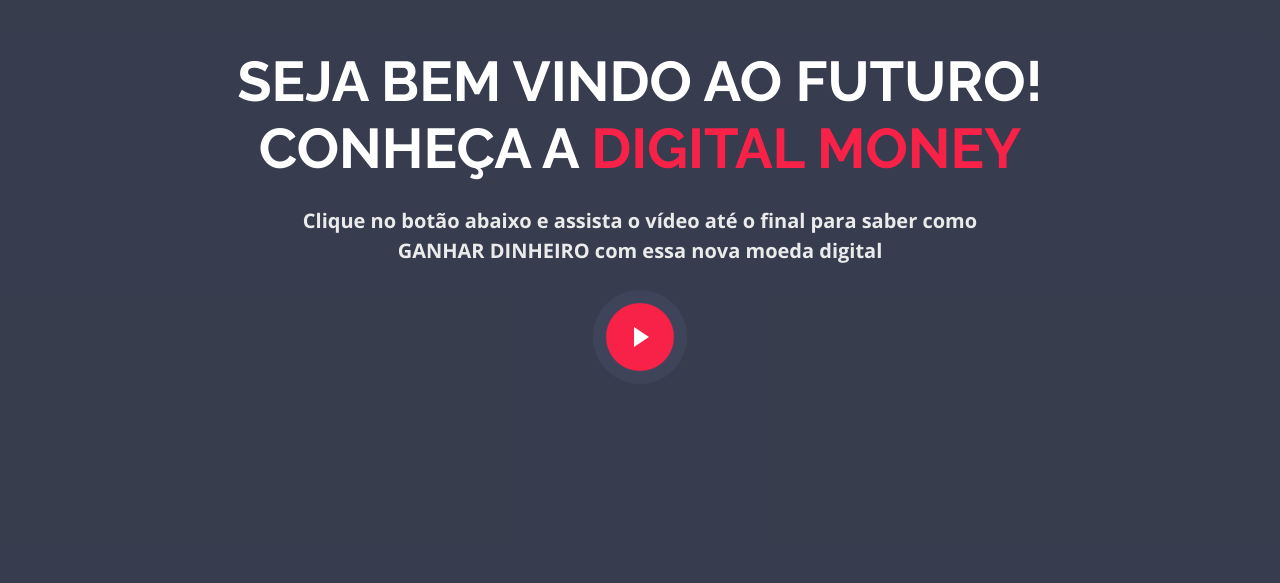
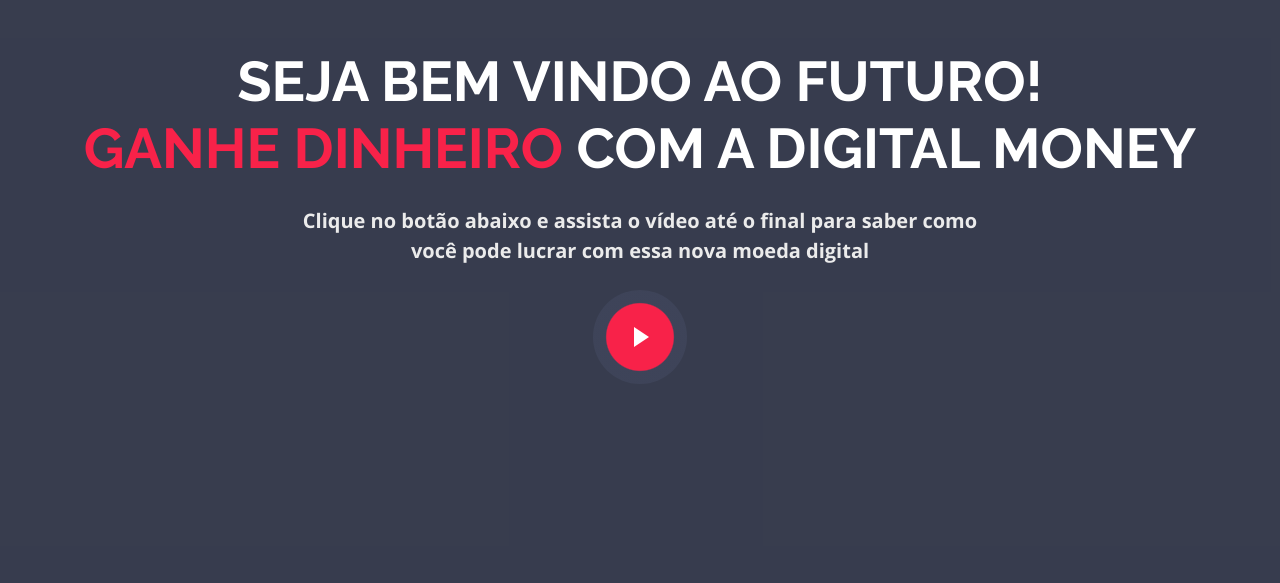
Before and after one commit to digital-money/digital-money.github.io, a plain HTML site: page index.html in a window 1280 px wide. Shown: the part 217-800 px from the top of the page. Drawn offline with nearby package versions, Linux system fonts and the light colour scheme.

Commit message:
Digital Money

```diff
--- a/index.html
+++ b/index.html
@@ -80,8 +80,8 @@
   ============================-->
   <section id="intro">
     <div class="intro-container wow fadeIn">
-      <h1 class="mb-4 pb-0">Seja bem vindo ao futuro!<br>Conheça a <span>Digital Money</span></h1>
-      <p class="mb-4 pb-0">Clique no botão abaixo e assista o vídeo até o final para saber como<br>GANHAR DINHEIRO com essa nova moeda digital</p>
+      <h1 class="mb-4 pb-0">Seja bem vindo ao futuro!<br><span>Ganhe Dinheiro</span> com a Digital Money</h1>
+      <p class="mb-4 pb-0">Clique no botão abaixo e assista o vídeo até o final para saber como<br>você pode lucrar com essa nova moeda digital</p>
       <a href="https://www.youtube.com/watch?v=TUAI5wnOkho" class="venobox play-btn mb-4" data-vbtype="video"
         data-autoplay="true"></a>
     </div>
```
